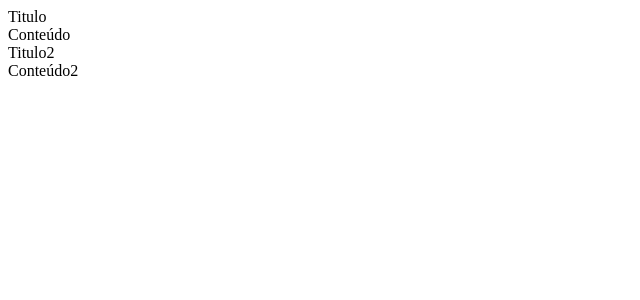
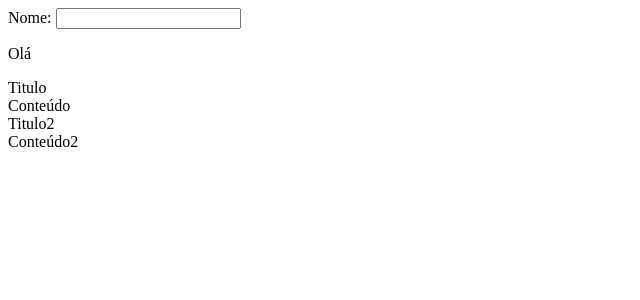
Before and after one commit to rafagoesdev/letscode_react, a React (Create React App) app: page / in a window 1280 px wide. Shown: the top 300 px of the page, without its empty margins (0-640 px from the left). Built offline with nearby package versions, Linux system fonts and the light colour scheme.

Commit message:
Mudança de estado

```diff
--- a/src/components/App3.js
+++ b/src/components/App3.js
@@ -0,0 +1,27 @@
+import React from 'react';
+
+class App3 extends React.Component{
+
+    constructor(props){
+        super(props);
+        this.state = {nome: ''}
+        // this.changeName = this.changeName.bind(this);
+    }
+
+changeName = (event) => {
+    this.setState({nome: event.target.value});
+}
+
+    render(){
+        return (
+          <div>
+              Nome: <input type="text" value={this.state.nome} onChange={this.changeName}></input>
+              <p>
+                  Olá {this.state.nome}
+              </p>
+          </div>
+        );
+    }
+}
+
+export default App3;
--- a/src/index.js
+++ b/src/index.js
@@ -3,10 +3,12 @@ import ReactDOM from 'react-dom';
 // import './index.css';
 import App from './components/App';
 import App2 from './components/App2';
+import App3 from './components/App3';
 import reportWebVitals from './reportWebVitals';
 
 ReactDOM.render(
   <React.StrictMode>
+    <App3></App3>
     <App2 title="Titulo">
       Conteúdo
     </App2>
```
